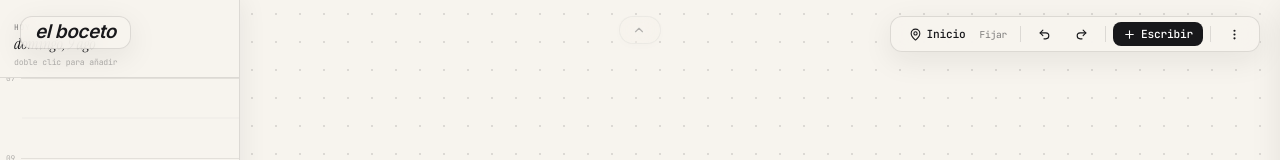
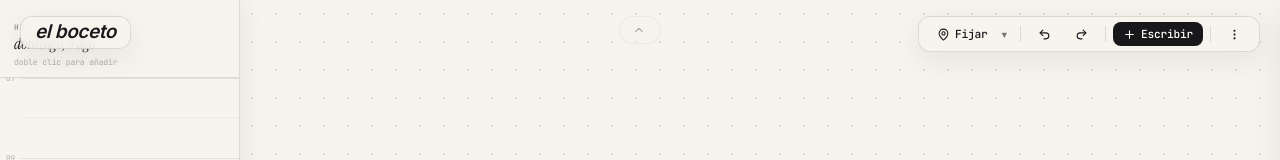
Before and after one commit to francoxortiz1975/elboceto, a React (Vite) app: page / in a window 1280 px wide. Shown: the top 160 px of the page. Built offline with nearby package versions, Linux system fonts and the light colour scheme.

Commit message:
Set primary home pin button label to 'Fijar' and dropdown toggle to '▼'

```diff
--- a/src/layouts/DesktopAppLayout.jsx
+++ b/src/layouts/DesktopAppLayout.jsx
@@ -188,17 +188,17 @@ export function DesktopAppLayout({
           <button
             className="dock-icon-btn"
             onClick={handleGoToHomePin}
-            title="Ir a Inicio"
+            title="Ir a Posición de Inicio"
           >
             <MapPin size={13} />
-            <span className="font-mono">Inicio</span>
+            <span className="font-mono">Fijar</span>
           </button>
           <button
             className="dock-pin-toggle font-mono"
             onClick={(e) => { e.stopPropagation(); setShowPinConfirm(prev => !prev); }}
             title="Fijar posición de Inicio"
           >
-            Fijar
+            ▼
           </button>
 
           {showPinConfirm && (
--- a/src/layouts/MobileAppLayout.jsx
+++ b/src/layouts/MobileAppLayout.jsx
@@ -80,15 +80,15 @@ export function MobileAppLayout({
                 title="Ir a Posición de Inicio"
               >
                 <MapPin size={12} />
-                <span className="font-mono">Inicio</span>
+                <span className="font-mono">Fijar</span>
               </button>
               <button
                 className="dock-pin-toggle font-mono"
-                style={{ borderRadius: '0 14px 14px 0', padding: '4px 6px', fontSize: '0.65rem' }}
+                style={{ borderRadius: '0 14px 14px 0', padding: '4px 6px', fontSize: '0.62rem' }}
                 onClick={(e) => { e.stopPropagation(); setShowPinConfirm(prev => !prev); }}
                 title="Fijar posición de Inicio"
               >
-                Fijar
+                ▼
               </button>
 
               {showPinConfirm && (
```
